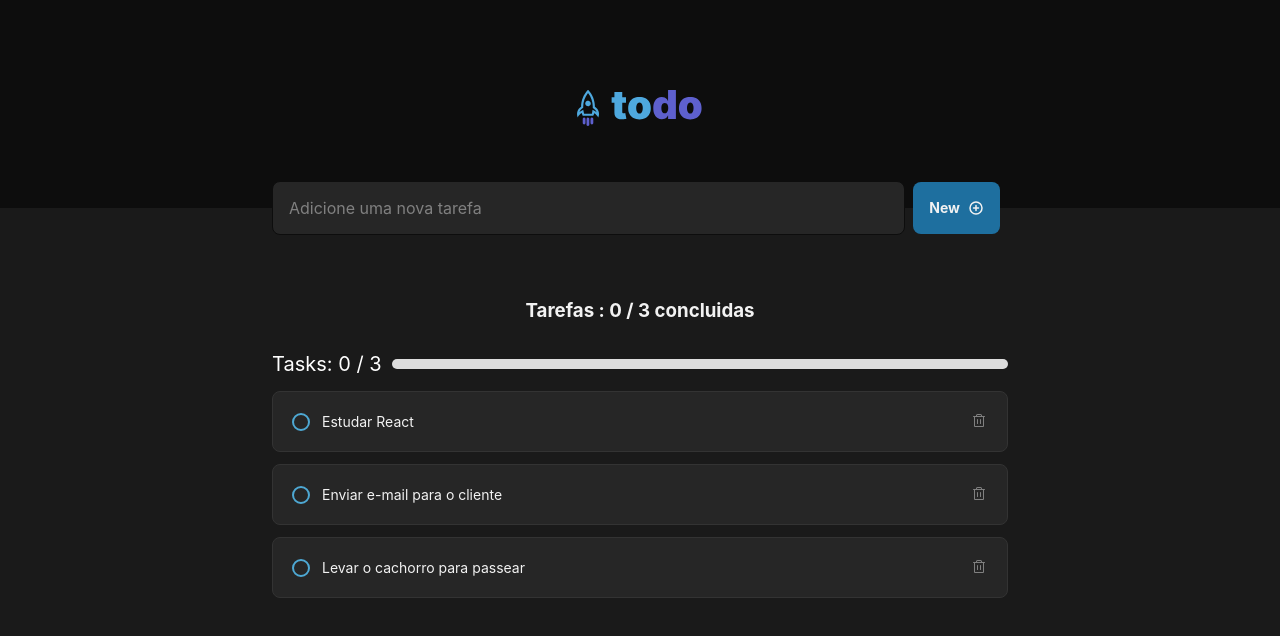
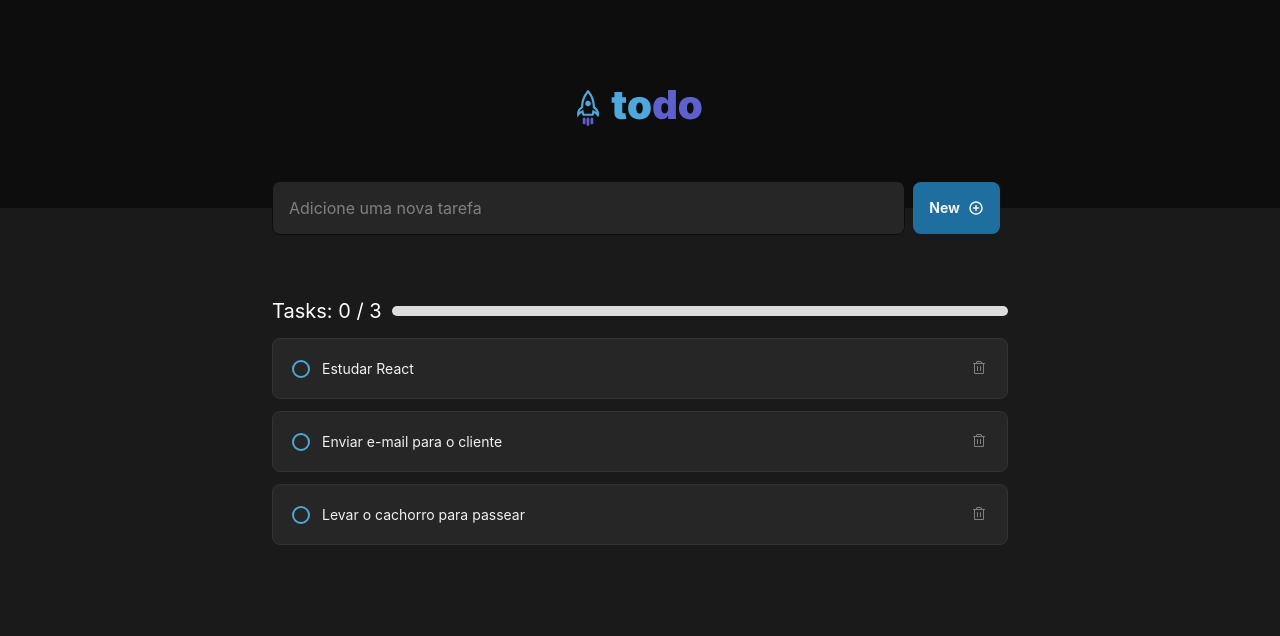
Before and after one commit to lucaspedronet/TudoLista, a React (Vite) app: page / in a window 1280 px wide. Shown: the top 636 px of the page. Built offline with nearby package versions, Linux system fonts and the light colour scheme.

Commit message:
Alterado a cor da barra de progressão.

```diff
--- a/src/App.module.css
+++ b/src/App.module.css
@@ -56,6 +56,6 @@
 
 .progressBar {
   height: 100%;
-  background-color: #4caf50;
+  background-color: rgb(29, 150, 144); /*  #4caf50 */
   transition: width 0.3s ease-in-out;
 }
--- a/src/App.tsx
+++ b/src/App.tsx
@@ -88,13 +88,6 @@ export function App() {
           </Button>
           <div></div>
         </div>
-        <section style={{ marginBottom: '30px', textAlign: 'center' }}>
-          {' '}
-          <h1>
-            {' '}
-            Tarefas : {completedTasks} / {tasks.length} concluidas
-          </h1>
-        </section>
 
         <div style={{ marginBottom: '15px' }}>
           <div className={styles.progressWrapper}>
```
